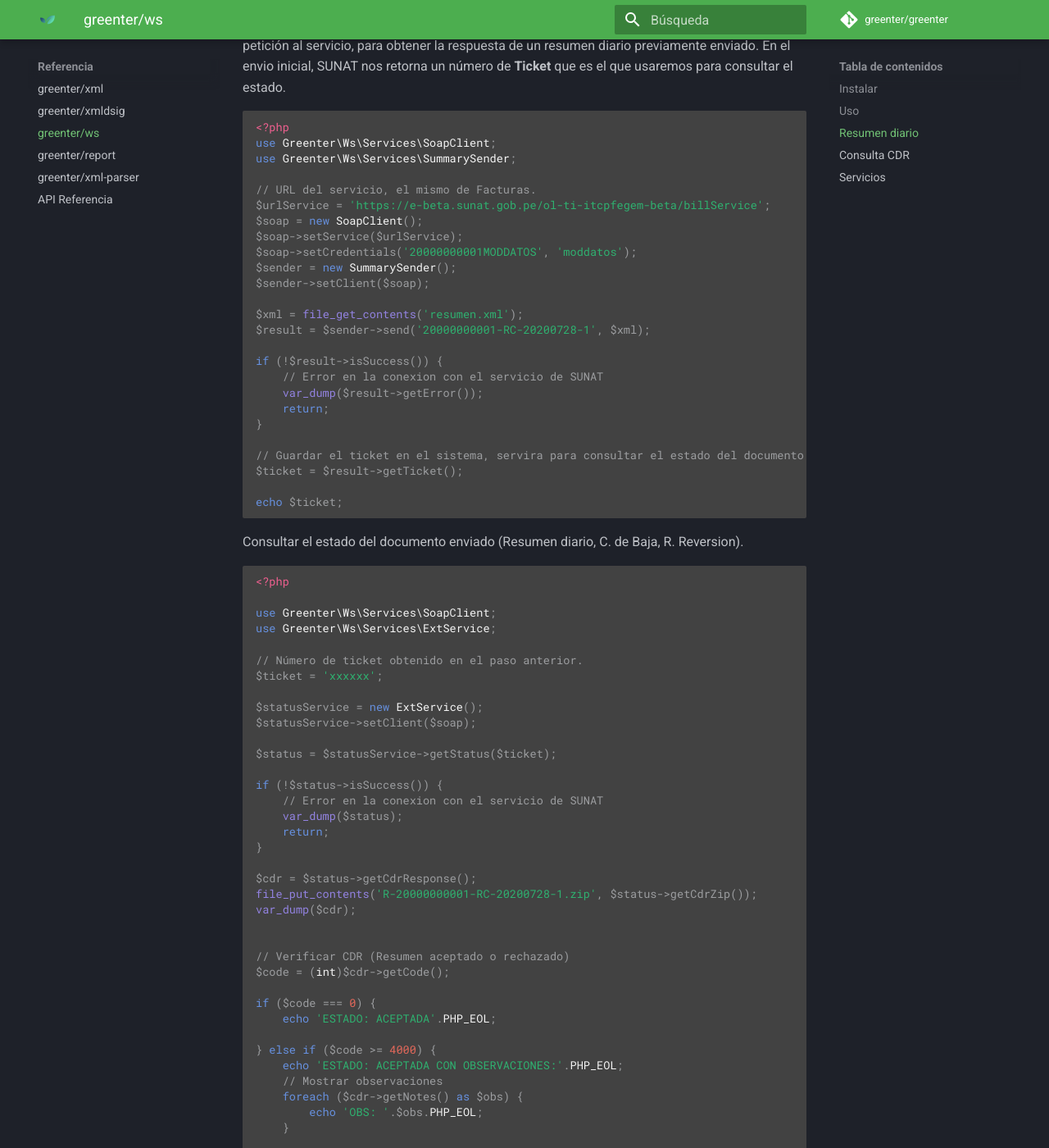
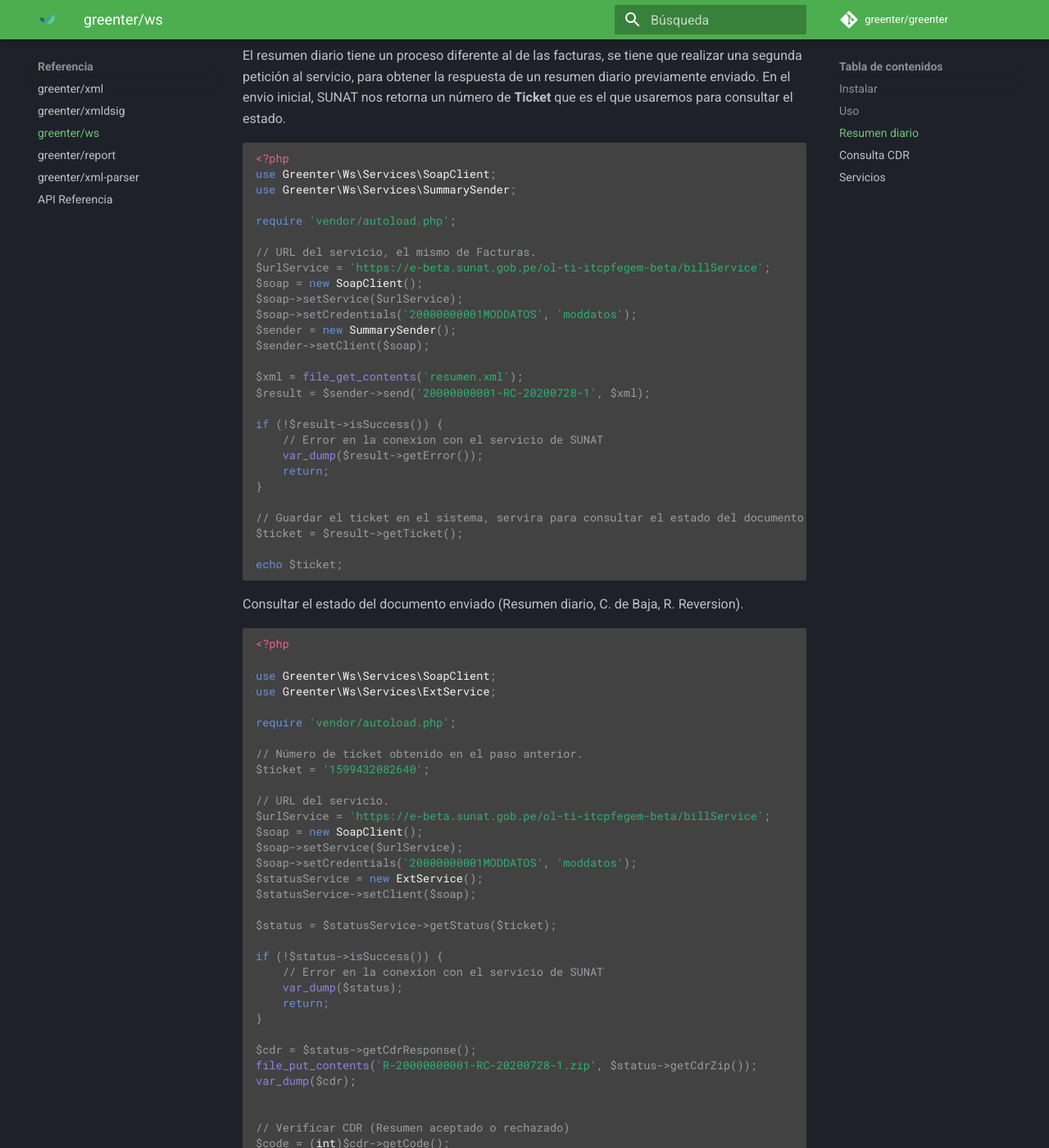
Before and after one commit to thegreenter/docs, an MkDocs documentation site: the page built from docs/packages/ws.md, in a window 1280 px wide and 1400 px high, scrolled down 2301 px. Shown: the whole window at 82% size. Built offline with MkDocs 1.6.1 and Material for MkDocs 9.7.7, drawn with Linux system fonts in a browser that asks for light colours; some of the changed text lies outside the part shown.

Commit message:
Set soap client - getStatus

```diff
--- a/docs/packages/ws.md
+++ b/docs/packages/ws.md
@@ -30,6 +30,8 @@ la clave SOL, que para los servicios BETA son:
 <?php
 use Greenter\Ws\Services\SoapClient;
 use Greenter\Ws\Services\BillSender;
+
+require 'vendor/autoload.php';
 
 // URL del servicio para Facturas (BETA ó PRODUCCION).
 $urlService = 'https://e-beta.sunat.gob.pe/ol-ti-itcpfegem-beta/billService';
@@ -101,6 +103,8 @@ En el envio inicial, SUNAT nos retorna un número de **Ticket** que es el que us
 use Greenter\Ws\Services\SoapClient;
 use Greenter\Ws\Services\SummarySender;
 
+require 'vendor/autoload.php';
+
 // URL del servicio, el mismo de Facturas.
 $urlService = 'https://e-beta.sunat.gob.pe/ol-ti-itcpfegem-beta/billService';
 $soap = new SoapClient();
@@ -131,9 +135,16 @@ Consultar el estado del documento enviado (Resumen diario, C. de Baja, R. Revers
 use Greenter\Ws\Services\SoapClient;
 use Greenter\Ws\Services\ExtService;
 
+require 'vendor/autoload.php';
+
 // Número de ticket obtenido en el paso anterior.
-$ticket = 'xxxxxx';
+$ticket = '1599432082640';
 
+// URL del servicio.
+$urlService = 'https://e-beta.sunat.gob.pe/ol-ti-itcpfegem-beta/billService';
+$soap = new SoapClient();
+$soap->setService($urlService);
+$soap->setCredentials('20000000001MODDATOS', 'moddatos');
 $statusService = new ExtService();
 $statusService->setClient($soap);
 
@@ -188,6 +199,8 @@ pero tener en cuenta que solo es posible en Producción y solo esta disponible p
 use Greenter\Ws\Services\ConsultCdrService;
 use Greenter\Ws\Services\SoapClient;
 
+require 'vendor/autoload.php';
+
 // URL CDR de Producción
 $urlService = 'https://e-factura.sunat.gob.pe/ol-it-wsconscpegem/billConsultService';
 $soap = new SoapClient();
```
